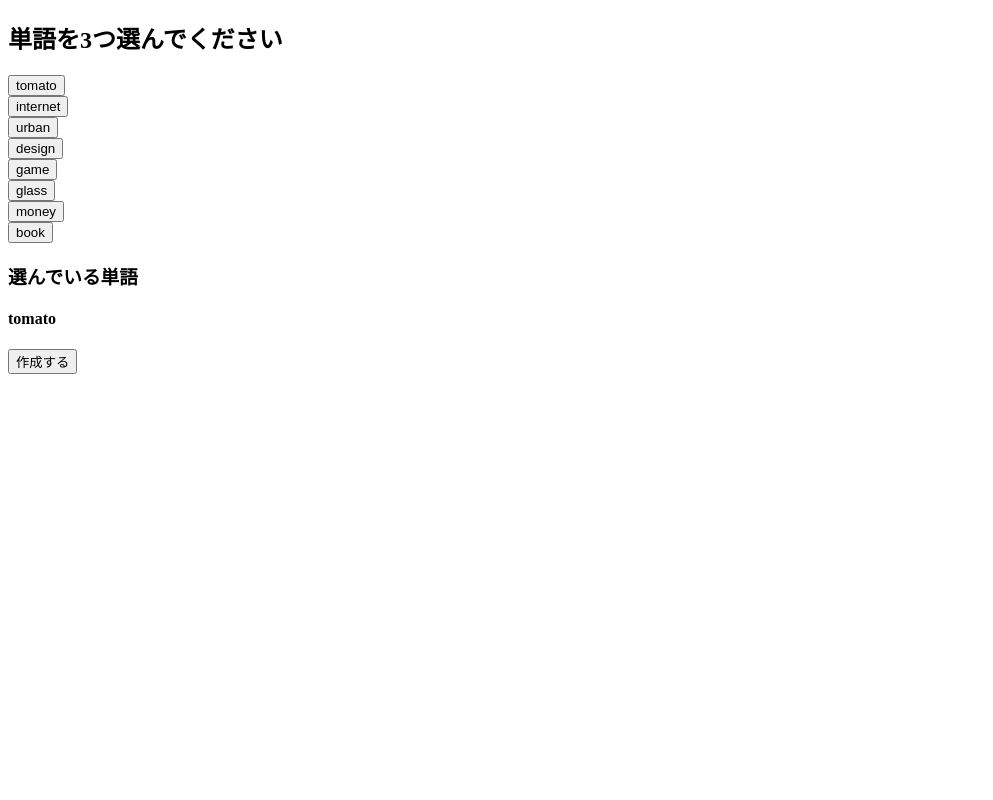
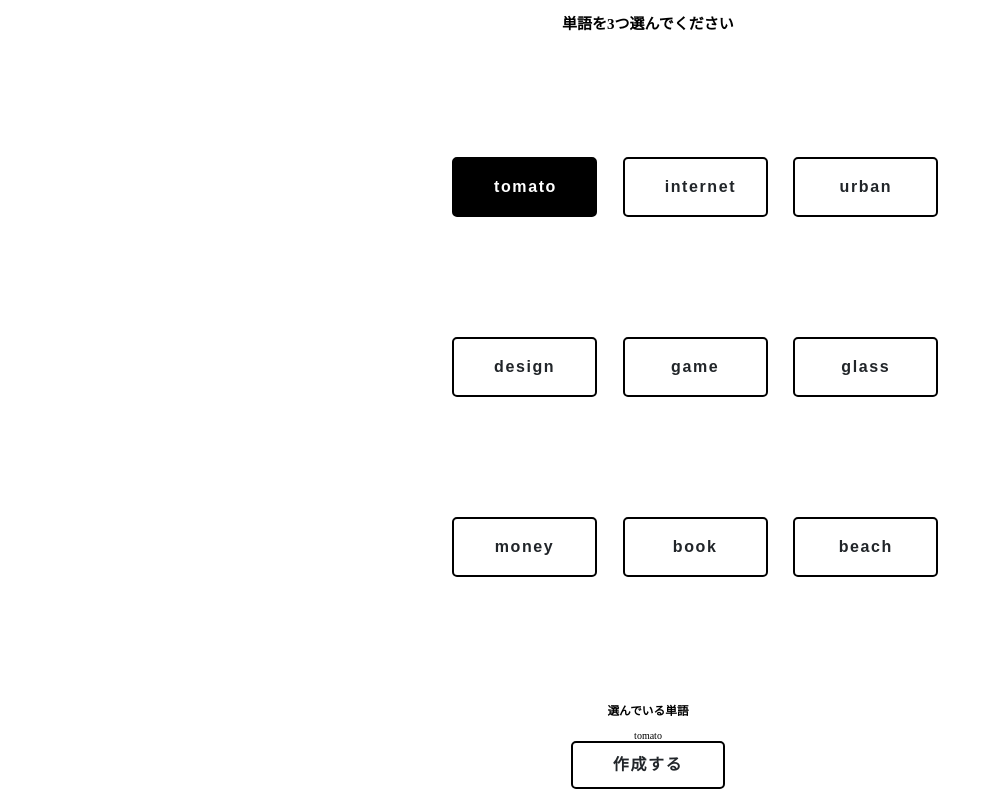
Before and after one commit to nabeman/advanced-AISpeculation, a website: page src/index.html in a window 1280 px wide. Both pictures are taken after a click on the button "tomato". Shown: the whole page, without its empty margins (0-993 px from the left). Drawn offline with nearby package versions, Linux system fonts and the light colour scheme.

Commit message:
css 追加

```diff
--- a/src/front.js
+++ b/src/front.js
@@ -4,7 +4,7 @@ const MAXLEN = 3;
 const TIMES = 4;
 
 const QuizData = reactive({
-    word_list: ["tomato", "internet", "urban", "design", "game", "glass", "money", "book"],
+    word_list: ["tomato", "internet", "urban", "design", "game", "glass", "money", "book", "beach"],
     select_list: [], //画像生成に選んだ単語リスト
     imgsrc: "",
     turn_flag: false, //選ぶ人 false-> A, true->B
@@ -38,16 +38,30 @@ app.component(
             return{
                 word_list: QuizData.word_list,
                 select_list: [],
+                btn_list: document.querySelectorAll('.word'), //選択ボタンのDOMリストを取得
             }
         },
         methods: {
             input_answer(word){
+                this.btn_list = document.querySelectorAll('.word');
+                let old_word = "";
                 if(this.select_list.length >= MAXLEN){
+                    old_word = this.select_list[0];
                     this.select_list.push(word);
                     this.select_list.shift();
                 }
                 else{
                     this.select_list.push(word);
+                }
+
+                for(let i = 0; i < this.btn_list.length; i++){
+                    if(old_word == this.btn_list[i].id){
+                        this.btn_list[i].style.color = "#000";
+                        this.btn_list[i].style.background = "#fff";
+                    }else if(word == this.btn_list[i].id){
+                        this.btn_list[i].style.color = "#fff";
+                        this.btn_list[i].style.background = "#000";
+                    }
                 }
                 return console.log(word);
             },
@@ -73,16 +87,20 @@ app.component(
         },
         template: `
         <h2>単語を3つ選んでください</h2>
-        <div v-for="i in word_list" :key="i">
-            <button @click="input_answer(i)" :id="i">{{ i }}</button>
+        <div class="wordbtn">
+            <div v-for="i in word_list" :key="i" class="btndiv">
+                <button @click="input_answer(i)" :id="i" class="btn btn-border word">{{ i }}</button>
+            </div>
         </div>
-        <h3>選んでいる単語</h3>
-        <div v-for="i in select_list" :key="i">
-            <h4>{{ i }}</h4>
+        <h3 class="selectword">選んでいる単語</h3>
+        <span v-for="i in select_list" :key="i" class="selected">
+            {{ i }}
+        </span>
+        <div>
+            <button @click="makeimg" class="btn btn-border">
+                作成する
+            </button>
         </div>
-        <button @click="makeimg">
-            作成する
-        </button>
         `
     }
 )
--- a/src/index.html
+++ b/src/index.html
@@ -4,6 +4,7 @@
         <title>AI Speculation Quiz</title>
         <meta name="viewport" content="width=device-width scale=1.0"/>
         <meta charset="utf-8">
+        <link rel="stylesheet" href="style.css" />
     </head>
     <body>
         <div id="main">
--- /dev/null
+++ b/src/style.css
@@ -0,0 +1,78 @@
+*,
+*:before,
+*:after {
+  -webkit-box-sizing: inherit;
+  box-sizing: inherit;
+}
+
+html {
+  -webkit-box-sizing: border-box;
+  box-sizing: border-box;
+  font-size: 62.5%;/*rem算出をしやすくするために*/
+}
+
+body{
+    width: 100%;
+}
+
+#main{
+    text-align: center;
+}
+
+.btn-border {
+    border: 2px solid #000;
+    border-radius: 0;
+    background: #fff;
+  }
+
+.btn-border:hover {
+    color: #fff;
+    background: #000;
+  }
+
+.btn{
+    font-size: 1.6rem;
+    font-weight: 700;
+    line-height: 1.5;
+    position: relative;
+    display: inline-block;
+    padding: 1rem 4rem;
+    cursor: pointer;
+    -webkit-user-select: none;
+    -moz-user-select: none;
+    -ms-user-select: none;
+    user-select: none;
+    -webkit-transition: all 0.3s;
+    transition: all 0.3s;
+    text-align: center;
+    vertical-align: middle;
+    text-decoration: none;
+    letter-spacing: 0.1em;
+    color: #212529;
+    border-radius: 0.5rem;
+
+}
+
+.wordbtn {
+    width: 40%;
+    display: flex;
+    flex-wrap: wrap;
+    margin: 5% auto;
+    text-align: center;
+    justify-content: center;
+}
+
+.btndiv{
+    width: calc(100%/3);
+}
+
+.word {
+    width: 145px;
+    height: 60px;
+    margin: 60px;
+}
+
+.selected{
+    display: inline-block;
+    margin: 0% 1%;
+}
```
